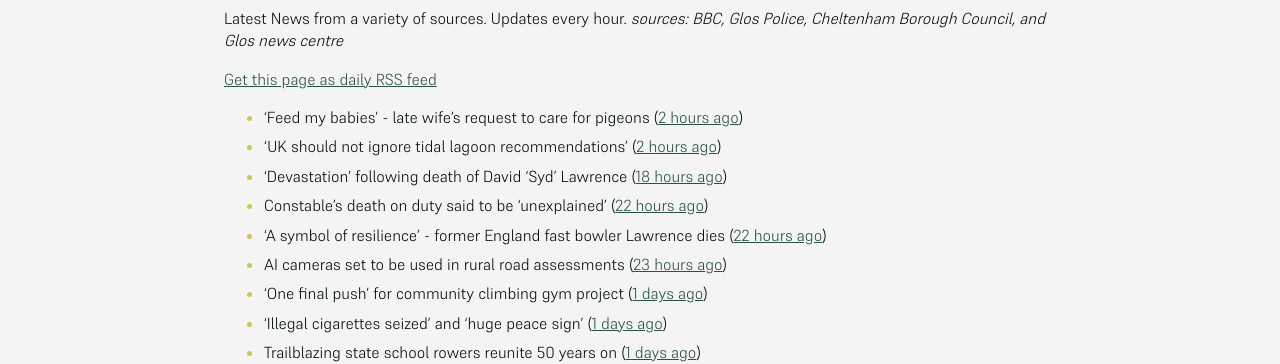
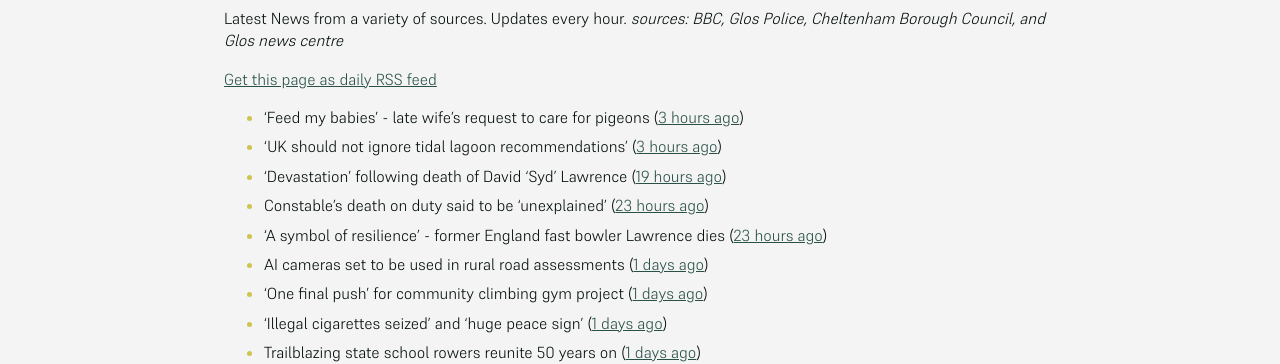
Before and after one commit to mat-0/cheltenham-open-data, a Jekyll site: the page built from _pages/news.md, in a window 1280 px wide. Shown: the part 266-630 px from the top of the page. Built offline with Jekyll 4.4.1, drawn with Linux system fonts in a browser that asks for light colours; some of the changed text lies outside the part shown.

Commit message:
Updated 2025-06-23 09:00:01

```diff
--- a/_pages/news.md
+++ b/_pages/news.md
@@ -12,12 +12,12 @@ _sources: BBC, Glos Police, Cheltenham Borough Council, and Glos news centre_
 [Get this page as daily RSS feed](/daily.rss)
 
 <!-- news_marker starts -->
-- 'Feed my babies' - late wife's request to care for pigeons ([2 hours ago](https://www.bbc.com/news/videos/cn5kz4470rqo))
-- 'UK should not ignore tidal lagoon recommendations' ([2 hours ago](https://www.bbc.com/news/articles/cvgd5ey411mo))
-- 'Devastation' following death of David 'Syd' Lawrence ([18 hours ago](https://www.bbc.com/news/articles/cvg9r0j5g08o))
-- Constable's death on duty said to be 'unexplained' ([22 hours ago](https://www.bbc.com/news/articles/c39z0d12k88o))
-- 'A symbol of resilience' - former England fast bowler Lawrence dies ([22 hours ago](https://www.bbc.com/sport/cricket/articles/c07d973k0zzo))
-- AI cameras set to be used in rural road assessments ([23 hours ago](https://www.bbc.com/news/articles/c62g921l14jo))
+- 'Feed my babies' - late wife's request to care for pigeons ([3 hours ago](https://www.bbc.com/news/videos/cn5kz4470rqo))
+- 'UK should not ignore tidal lagoon recommendations' ([3 hours ago](https://www.bbc.com/news/articles/cvgd5ey411mo))
+- 'Devastation' following death of David 'Syd' Lawrence ([19 hours ago](https://www.bbc.com/news/articles/cvg9r0j5g08o))
+- Constable's death on duty said to be 'unexplained' ([23 hours ago](https://www.bbc.com/news/articles/c39z0d12k88o))
+- 'A symbol of resilience' - former England fast bowler Lawrence dies ([23 hours ago](https://www.bbc.com/sport/cricket/articles/c07d973k0zzo))
+- AI cameras set to be used in rural road assessments ([1 days ago](https://www.bbc.com/news/articles/c62g921l14jo))
 - 'One final push' for community climbing gym project ([1 days ago](https://www.bbc.com/news/articles/cx2v55q5kpeo))
 - 'Illegal cigarettes seized' and 'huge peace sign' ([1 days ago](https://www.bbc.com/news/articles/cy9x4grl3zno))
 - Trailblazing state school rowers reunite 50 years on ([1 days ago](https://www.bbc.com/news/articles/ce9xgerg0n5o))
```
Also changed, not shown: other parts of _pages/news.md (+3 -3 lines), _data/flood.json (+4 -4 lines), _pages/fix-my-street.md (+4 -4 lines), index.md (+5 -5 lines).
